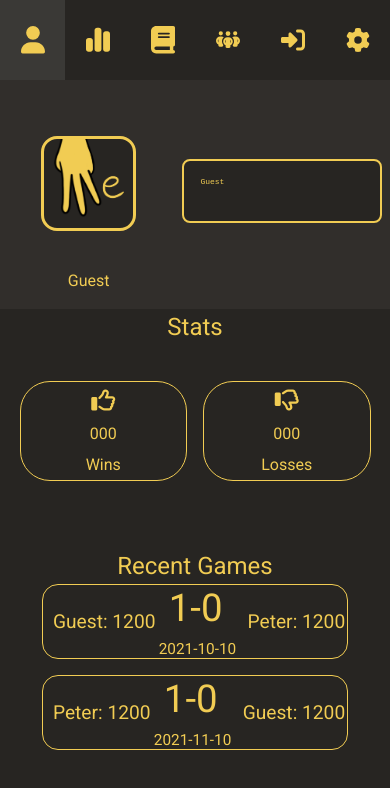
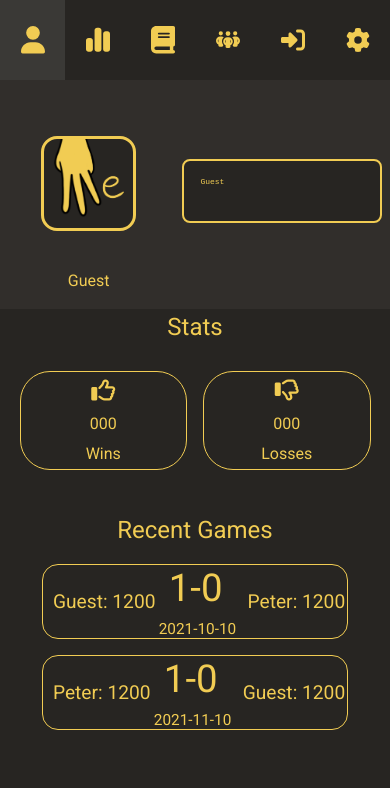
Before and after one commit to TheArtemis/chopstick.js, a Vue app: page /profile in a window 390 px wide. Shown: the top 788 px of the page. Built offline with nearby package versions, Linux system fonts and the light colour scheme.

Commit message:
label recent games

```diff
--- a/src/assets/profile.css
+++ b/src/assets/profile.css
@@ -278,6 +278,13 @@
   text-align: center;
 }
 
+.contentdx label#Recent {
+  color: var(--color-primary);
+  font-size: 2.5rem;
+  margin-top: 2%;
+  margin-bottom: 1%;
+}
+
 .recent {
   overflow: auto;
   display: flex;
@@ -289,13 +296,6 @@
   height: 60%;
   display: flex;
   flex-direction: column;
-}
-
-.recent label#Recent {
-  color: var(--color-primary);
-  font-size: 2.5rem;
-  margin-top: 2%;
-  margin-bottom: 1%;
 }
 
 .recent .recent-game-container {
@@ -462,7 +462,7 @@
     font-weight: 200;
     font-size: 1em;
   }
-  .recent label#Recent {
+  .contentdx label#Recent {
     font-size: 1.5rem;
     margin-top: 5%;
     margin-bottom: 1%;
--- a/src/pages/Profile.vue
+++ b/src/pages/Profile.vue
@@ -257,8 +257,8 @@ export default {
             </div>
           </div>
         </div>
+        <label id="Recent">Recent Games</label>
         <div class="recent">
-          <label id="Recent">Recent Games</label>
           <recentGames :recentGamesList="this.recentGamesList"></recentGames>
         </div>
       </div>
```
